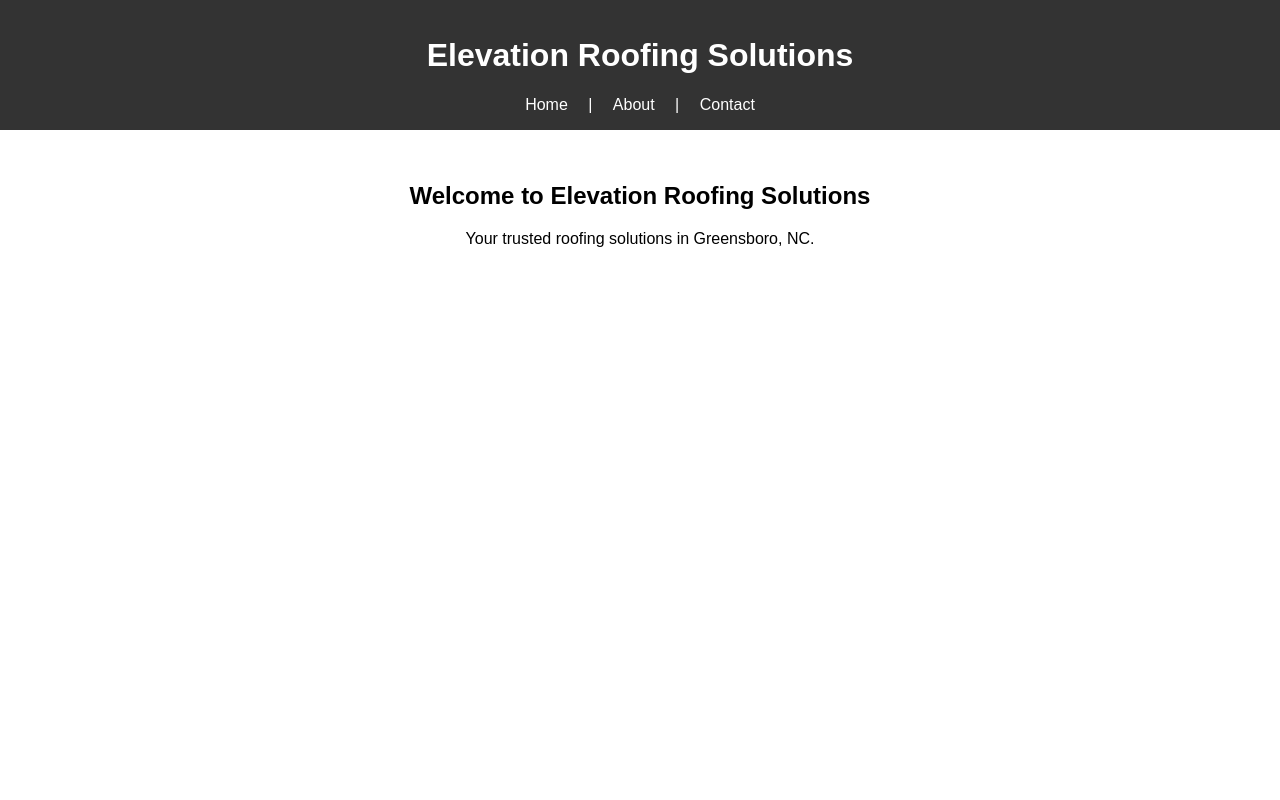
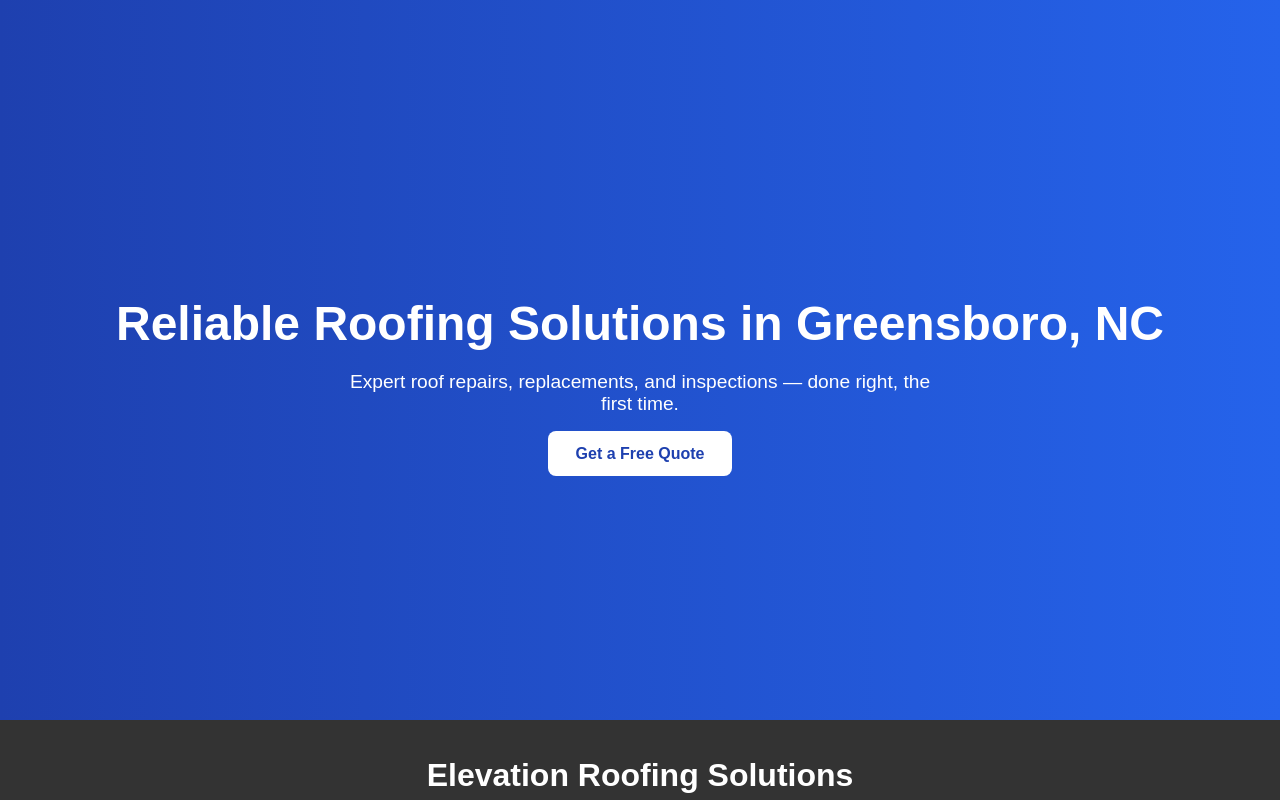
Before and after one commit to gerardojoseplata/elevation-roofing-site, a website: page index.html in a window 1280 px wide. Shown: the top 800 px of the page. Drawn offline with Linux system fonts and the light colour scheme.

Commit message:
Added hero section

```diff
--- a/css/style.css
+++ b/css/style.css
@@ -20,3 +20,53 @@ nav a {
 main {
     padding: 2em;
 }
+
+/* HERO SECTION */
+.hero {
+  background: linear-gradient(to right, #1E40AF, #2563EB); /* Blue gradient */
+  color: white;
+  display: flex;
+  align-items: center;
+  justify-content: center;
+  text-align: center;
+  height: 90vh; /* almost full screen */
+  padding: 0 20px;
+}
+
+.hero-content h1 {
+  font-size: 3rem;
+  margin-bottom: 20px;
+}
+
+.hero-content p {
+  font-size: 1.2rem;
+  margin-bottom: 30px;
+  max-width: 600px;
+  margin-left: auto;
+  margin-right: auto;
+}
+
+.btn-primary {
+  background-color: white;
+  color: #1E40AF;
+  padding: 14px 28px;
+  border-radius: 8px;
+  font-weight: 600;
+  text-decoration: none;
+  transition: 0.3s;
+}
+
+.btn-primary:hover {
+  background-color: #2563EB;
+  color: white;
+}
+
+/* Responsive adjustments */
+@media (max-width: 768px) {
+  .hero-content h1 {
+    font-size: 2rem;
+  }
+  .hero-content p {
+    font-size: 1rem;
+  }
+}
--- a/index.html
+++ b/index.html
@@ -6,6 +6,16 @@
     <link rel="stylesheet" href="css/style.css">
 </head>
 <body>
+
+    <!-- HERO SECTION -->
+<section class="hero">
+  <div class="hero-content">
+    <h1>Reliable Roofing Solutions in Greensboro, NC</h1>
+    <p>Expert roof repairs, replacements, and inspections — done right, the first time.</p>
+    <a href="/contact.html" class="btn-primary">Get a Free Quote</a>
+  </div>
+</section>
+
     <header>
         <h1>Elevation Roofing Solutions</h1>
         <nav>
```
